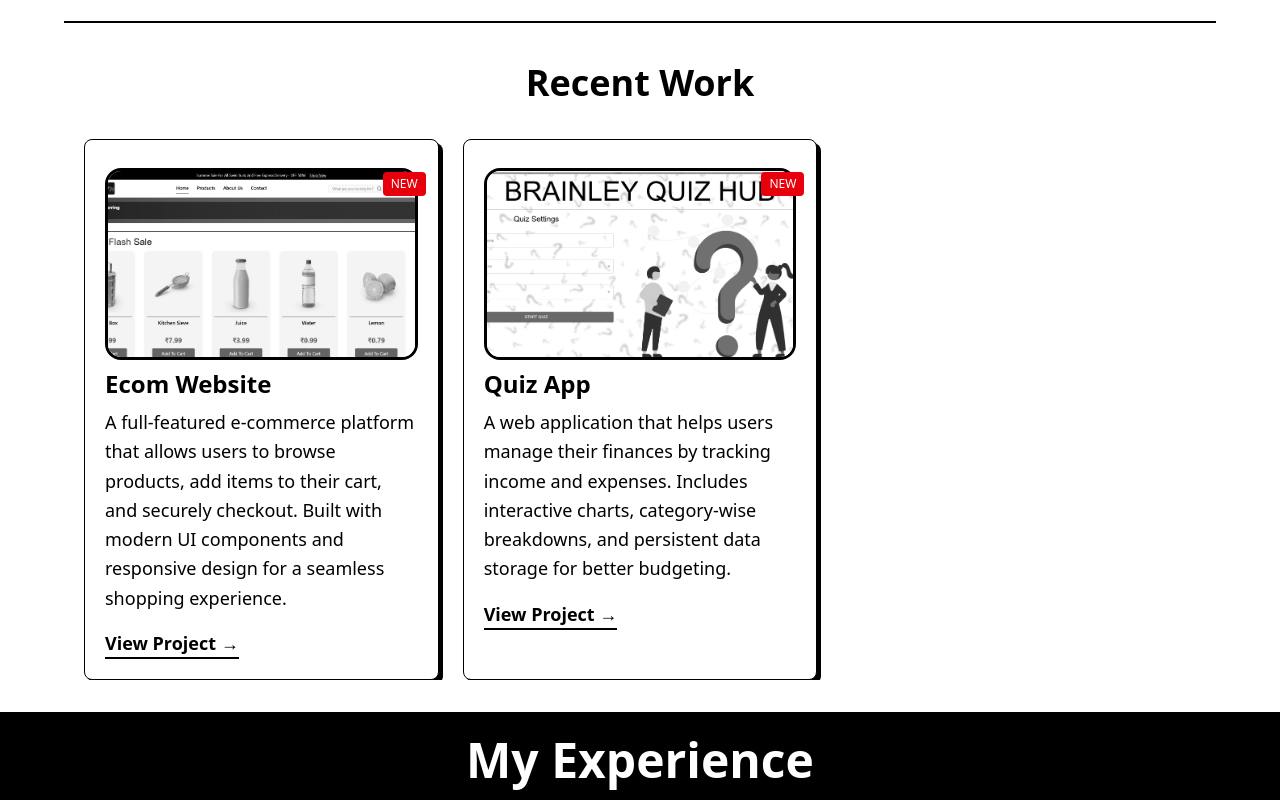
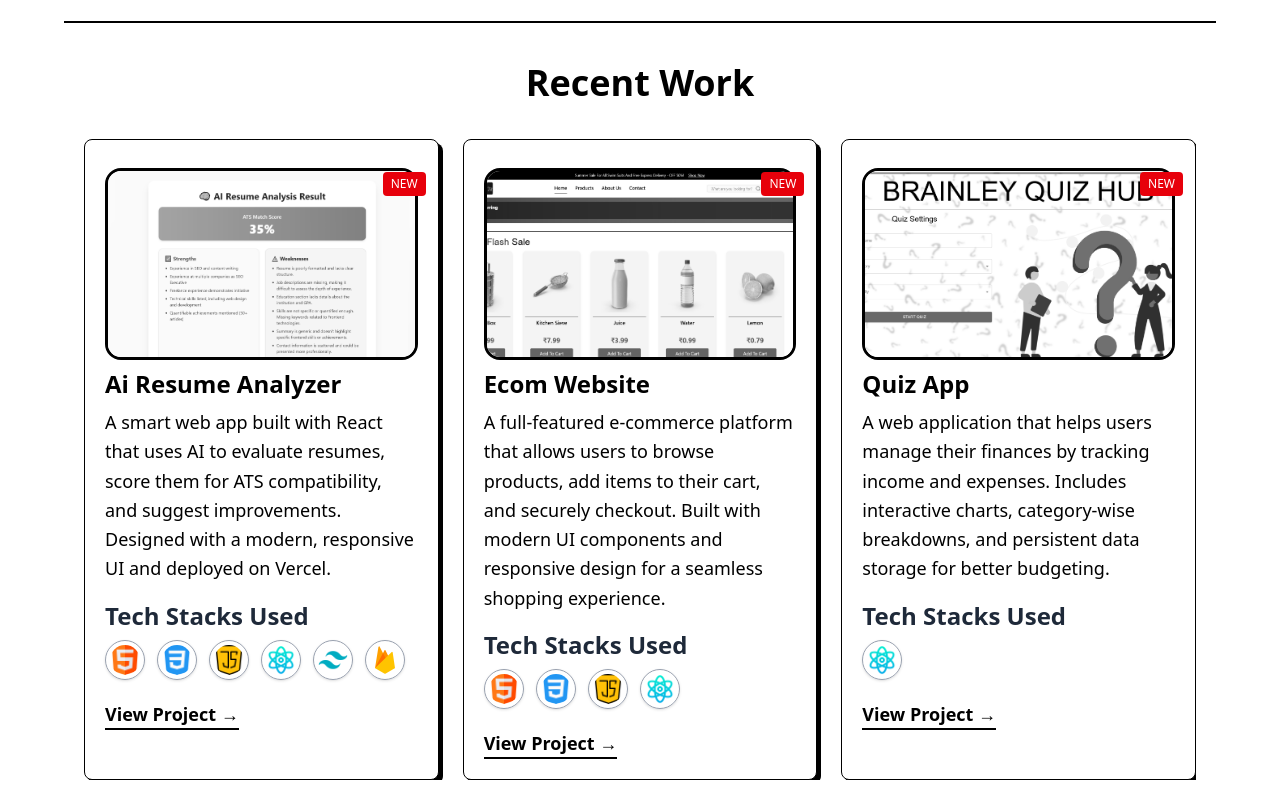
Before and after one commit to ilyashassan06/Ilyas_portfolio, a React (Vite) app: page / in a window 1280 px wide. Shown: the part 520-1320 px from the top of the page. Built offline with nearby package versions, Linux system fonts and the light colour scheme; a web font is replaced by a local one.

Commit message:
work added

```diff
--- a/src/Components/AboutMe.jsx
+++ b/src/Components/AboutMe.jsx
@@ -5,7 +5,7 @@ import { motion } from "framer-motion"; // fixed import
 
 function AboutMe() {
   return (
-    <div className="flex gap-10 justify-center flex-col md:flex-row mt-10 border-b-2 pb-8 w-[92%] md:w-[90%]">
+    <div id='about' className="flex gap-10 justify-center flex-col md:flex-row mt-10 border-b-2 pb-8 w-[92%] md:w-[90%]">
       {/* ✅ Left Section (Image) */}
       <motion.div
         initial={{ opacity: 0, x: -100, scale: 0.9 }}
@@ -47,7 +47,7 @@ function AboutMe() {
           meaningful.
         </p>
 
-        <div className="w-full">
+        <div id='skills' className="w-full">
           <h1 className="border-b-2 inline text-4xl sm:text-5xl font-sans font-bold">Skills</h1>
           <div className="w-full flex flex-wrap items-stretch gap-4 mt-6">
             {skillsData.map((skill, index) => (
--- a/src/Components/ContactMe.jsx
+++ b/src/Components/ContactMe.jsx
@@ -19,7 +19,7 @@ function ContactMe() {
 
 
   return (
-    <div className="flex gap-5 px-5  flex-col overflow-hidden items-center  mt-6  pb-8 w-[92%] md:w-[90%]" >
+    <div id="contact" className="flex gap-5 px-5  flex-col overflow-hidden items-center  mt-6  pb-8 w-[92%] md:w-[90%]" >
 
        <div className="w-full mx-auto overflow-hidden grid grid-cols-1 md:grid-cols-2 gap-10 items-start">
 
--- a/src/Components/Navbar.jsx
+++ b/src/Components/Navbar.jsx
@@ -1,8 +1,10 @@
 import React, { useState } from "react";
 import Logo from "../assets/Logo.png";
-import { Link } from "react-router-dom";
+
 import { Menu, X } from "lucide-react"; // for hamburger & close icon
 import { motion } from "motion/react"
+import { Link } from "react-scroll";
+
 
 function Navbar() {
   const [isOpen, setIsOpen] = useState(false);
@@ -31,24 +33,39 @@ function Navbar() {
       <div className="hidden md:flex gap-10 text-[18px] font-main font-bold">
   <Link
     to="skills"
+    smooth={true}
+    duration={500}
+    offset={-50} // adjust for navbar height
     className="text-black cursor-pointer hover:border-b-2 transition"
   >
     Skills
   </Link>
+
   <Link
     to="about"
+    smooth={true}
+    duration={500}
+    offset={-50}
     className="text-black cursor-pointer hover:border-b-2 transition"
   >
     About Me
   </Link>
+
   <Link
     to="projects"
+    smooth={true}
+    duration={500}
+    offset={-50}
     className="text-black cursor-pointer hover:border-b-2 transition"
   >
     Projects
   </Link>
+
   <Link
     to="contact"
+    smooth={true}
+    duration={500}
+    offset={-50}
     className="text-black cursor-pointer hover:border-b-2 transition"
   >
     Contact Me
@@ -79,39 +96,56 @@ function Navbar() {
 
       {/* Mobile Menu */}
       {isOpen && (
-        <div className="absolute top-16  left-0 w-full bg-white shadow-md flex flex-col items-center gap-6 py-6 text-lg font-main font-bold md:hidden z-50">
+        <div className="absolute top-16 left-0 w-full bg-white shadow-md flex flex-col items-center gap-6 py-6 text-lg font-main font-bold md:hidden z-50">
   <Link
     to="skills"
+    smooth={true}
+    duration={500}
+    offset={-50}
     onClick={() => setIsOpen(false)}
-            className="hover:text-gray-600"
+    className="cursor-pointer hover:text-gray-600"
   >
     Skills
   </Link>
+
   <Link
     to="about"
+    smooth={true}
+    duration={500}
+    offset={-50}
     onClick={() => setIsOpen(false)}
-            className="hover:text-gray-600"
+    className="cursor-pointer hover:text-gray-600"
   >
     About Me
   </Link>
+
   <Link
     to="projects"
+    smooth={true}
+    duration={500}
+    offset={-50}
     onClick={() => setIsOpen(false)}
-            className="hover:text-gray-600"
+    className="cursor-pointer hover:text-gray-600"
   >
     Projects
   </Link>
+
   <Link
     to="contact"
+    smooth={true}
+    duration={500}
+    offset={-50}
     onClick={() => setIsOpen(false)}
-            className="hover:text-gray-600"
+    className="cursor-pointer hover:text-gray-600"
   >
     Contact Me
   </Link>
-          <button className="rounded bg-black px-6 h-10 text-white font-main">
+
+  <button className="rounded bg-black px-6 h-10 text-white font-main hover:bg-gray-800 transition">
     Resume
   </button>
 </div>
+
       )}
     </motion.nav>
   );
--- a/src/Components/RecentWork.jsx
+++ b/src/Components/RecentWork.jsx
@@ -5,9 +5,11 @@ import { easeInOut,} from "motion/react"
 
 function RecentWork() {
   return (
-    <div id='About' className="flex gap-5 px-5  flex-col items-center  mt-6  pb-8 w-[92%] md:w-[90%] overflow-hidden  ">
+    <div
+  id="projects"
+  className="flex gap-5 px-5 flex-col items-center mt-6 pb-8 w-[92%] md:w-[90%] overflow-hidden"
+>
   <h1 className="text-4xl my-4 font-bold">Recent Work</h1>
-
 
   <div className="w-full grid gap-6 sm:grid-cols-2 lg:grid-cols-3 justify-items-center overflow-hidden">
     {recentWorkData.map((work, index) => (
@@ -19,7 +21,7 @@ function RecentWork() {
         className="max-w-sm bg-white py-5 border border-black shadow-[4px_4px_0_0_black] rounded-lg overflow-hidden hover:shadow-[6px_6px_0_0_black] transition-all duration-300"
       >
         {/* Image Section */}
-      <div  className="relative px-5 py-2">
+        <div className="relative px-5 py-2">
           <img
             src={work.image}
             alt="Project Thumbnail"
@@ -32,17 +34,38 @@ function RecentWork() {
 
         {/* Content Section */}
         <div className="px-5">
-        <h3 className="text-2xl font-bold text-black  mb-2">
+          <h3 className="text-2xl font-bold text-black mb-2">
             {work.name}
           </h3>
           <p className="text-lg text-black mb-4 leading-relaxed">
             {work.description}
           </p>
 
+          {/* 💻 Tech Stack Section */}
+         {work.techStack && work.techStack.length > 0 && (
+  <div className="mb-5">
+    <p className="text-2xl font-semibold text-gray-800 mb-2 ">
+      Tech Stacks Used
+    </p>
+    <div className="flex flex-wrap  gap-3">
+      {work.techStack.map((tech, idx) => (
+        <img
+          key={idx}
+          src={tech}
+          alt={`tech-${idx}`}
+          className="w-10 h-10 object-contain rounded-full border border-gray-400 p-1 hover:scale-110 transition-transform duration-200 shadow-sm"
+        />
+      ))}
+    </div>
+  </div>
+)}
+
+
           {/* Button Link */}
           <a
             href={work.link}
-          target='blank'
+            target="_blank"
+            rel="noopener noreferrer"
             className="inline-flex items-center text-lg font-semibold text-black border-b-2 border-black hover:translate-x-1 transition-transform duration-300"
           >
             View Project →
@@ -51,8 +74,8 @@ function RecentWork() {
       </motion.div>
     ))}
   </div>
+</div>
 
-    </div>
   )
 }
 
--- a/src/Data/RecentWorkData.jsx
+++ b/src/Data/RecentWorkData.jsx
@@ -1,14 +1,24 @@
 // Import project images
 import project1Img from "../assets/Project1.PNG";
 import project2Img from "../assets/Project2.PNG";
+import AiResume from "../assets/Airesume.PNG";
 
 // Import tech stack logos
 import htmlLogo from '../assets/html.png';
 import cssLogo from '../assets/css.png';
 import jsLogo from '../assets/javascript.png';
 import reactLogo from '../assets/react.png';
+import tailwind from '../assets/tailwind.png';
+import firebase from '../assets/firebase.png';
 
 const recentWorkData = [
+  {
+  name: "Ai Resume Analyzer",
+  description:
+    "A smart web app built with React that uses AI to evaluate resumes, score them for ATS compatibility, and suggest improvements. Designed with a modern, responsive UI and deployed on Vercel.",
+  image: AiResume,
+  techStack: [htmlLogo, cssLogo, jsLogo, reactLogo,tailwind,firebase],
+  link:"https://ai-resume-analyzer-iota-seven.vercel.app/login",},
   {
   name: "Ecom Website",
   description:
--- a/src/Data/SkillsData.jsx
+++ b/src/Data/SkillsData.jsx
@@ -3,6 +3,8 @@ import htmlLogo from '../assets/html.png';
 import cssLogo from '../assets/css.png';
 import jsLogo from '../assets/javascript.png';
 import reactLogo from '../assets/react.png';
+import firebase from '../assets/firebase.png';
+import tailwind from '../assets/tailwind.png';
 
 const skillsData = [
   {
@@ -23,7 +25,11 @@ const skillsData = [
   },
   {
     name: 'Tailwind CSS',
-    image: reactLogo,
+    image: tailwind,
+  },
+  {
+    name: 'FireBase',
+    image: firebase,
   },
   // Add more skills as needed
 ];
```
Also changed, not shown: src/assets/Airesume.PNG (added), src/assets/firebase.png (added). Lines whose indentation alone changed are shown as unchanged.
